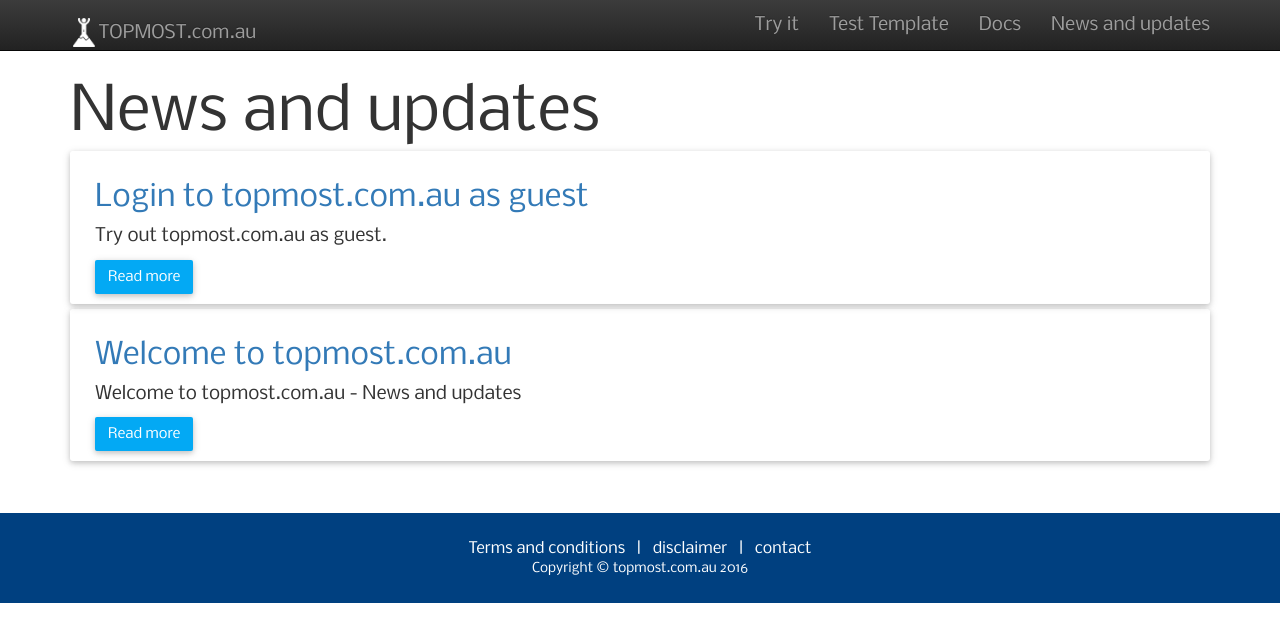
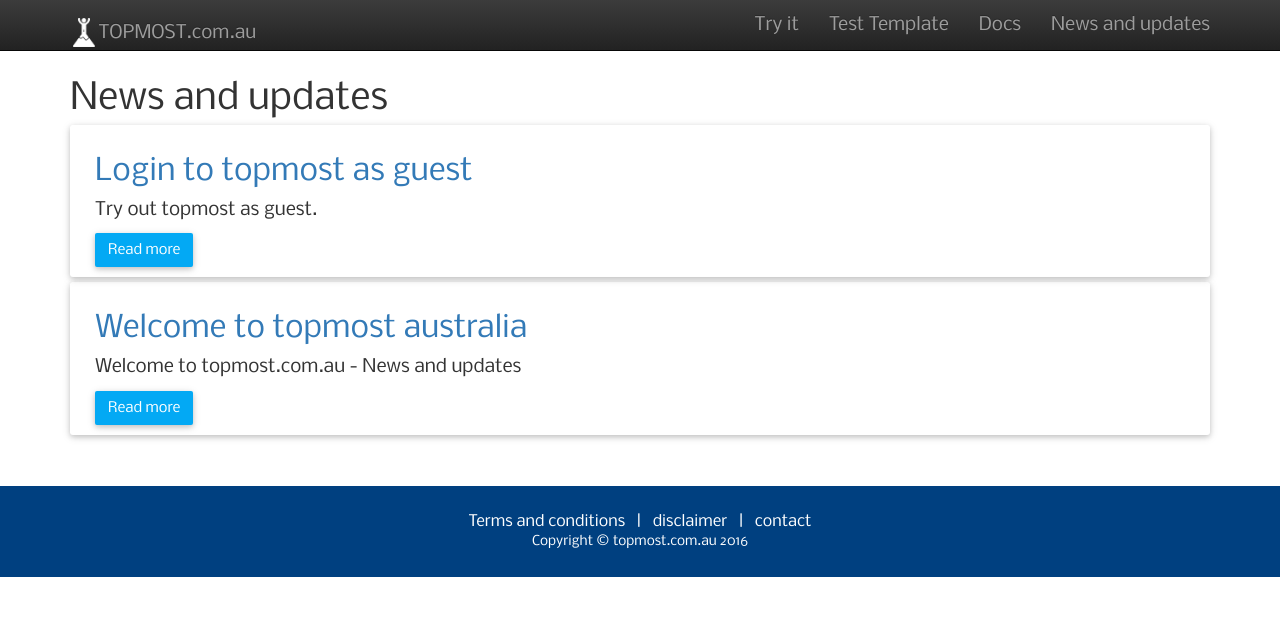
Before and after one commit to topmostcomau/topmostcomau, a Jekyll site: the page built from posts.html, in a window 1280 px wide. Shown: the top 642 px of the page. Built offline with Jekyll 4.4.1, drawn with Linux system fonts in a browser that asks for light colours; nearby versions of some CDN libraries; some web fonts are replaced; library files that are not in the unit come from our copies.

Commit message:
minor updates

```diff
--- a/_posts/2017-02-18-welcome-to-posts.md
+++ b/_posts/2017-02-18-welcome-to-posts.md
@@ -1,6 +1,6 @@
 ---
 layout:     default
-title:      "Welcome to topmost.com.au"
+title:      "Welcome to topmost australia"
 subtitle:   "News and update from topmost."
 description: "Welcome to topmost.com.au - News and updates"
 date:       2017-02-18 12:00:00
@@ -10,7 +10,7 @@ categories: news
 ---
 
 
-# Welcome to topmost.com.au
+# Welcome to topmost
 Thank you for visiting **topmost.com.au**.
 Topmost provide one of the most comprehensive databse of questions for school going students.
 
--- a/_posts/2017-02-19-tomost-login-as-guest.md
+++ b/_posts/2017-02-19-tomost-login-as-guest.md
@@ -1,15 +1,15 @@
 ---
 layout:     default
-title:      "Login to topmost.com.au as guest"
-subtitle:   "Try out topmost.com.au  as guest."
-description: "Try out topmost.com.au  as guest."
+title:      "Login to topmost as guest"
+subtitle:   "Try out topmost  as guest."
+description: "Try out topmost  as guest."
 date:       2017-02-18 12:00:00
 author:     "Topmost.com.au Team"
 header-img: "images/logo_black.png"
 categories: news
 ---
 
-# Try topmost.com.au
+# Try topmost app
 Try the topmost application in **two clicks**
 
  - Go to [login page](https://app.topmost.com.au/login)
--- a/css/main.css
+++ b/css/main.css
@@ -154,7 +154,7 @@ POSTS
 .post h1 {
     margin-top: 30px;
     margin-bottom: 0;
-    font-size: 60px;
+    font-size: 36px;
     font-weight: normal;
 }
 
```
